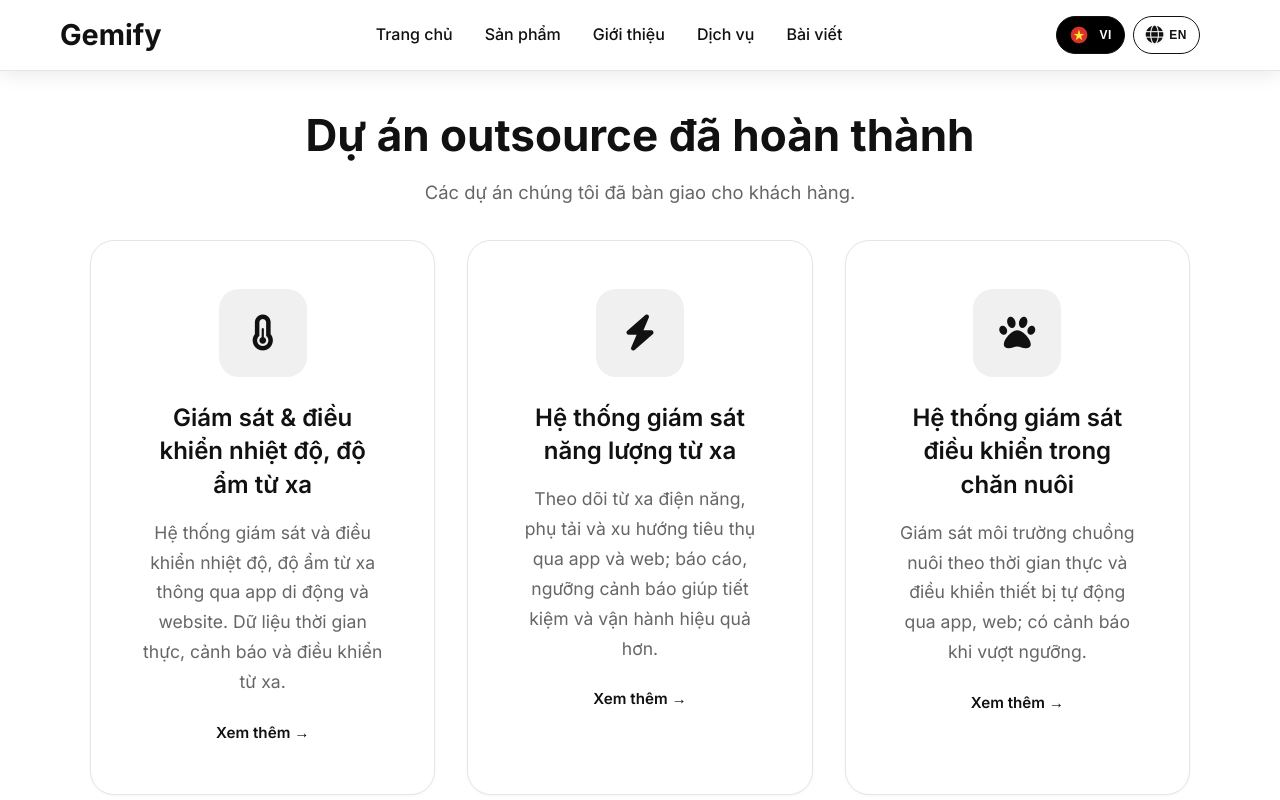
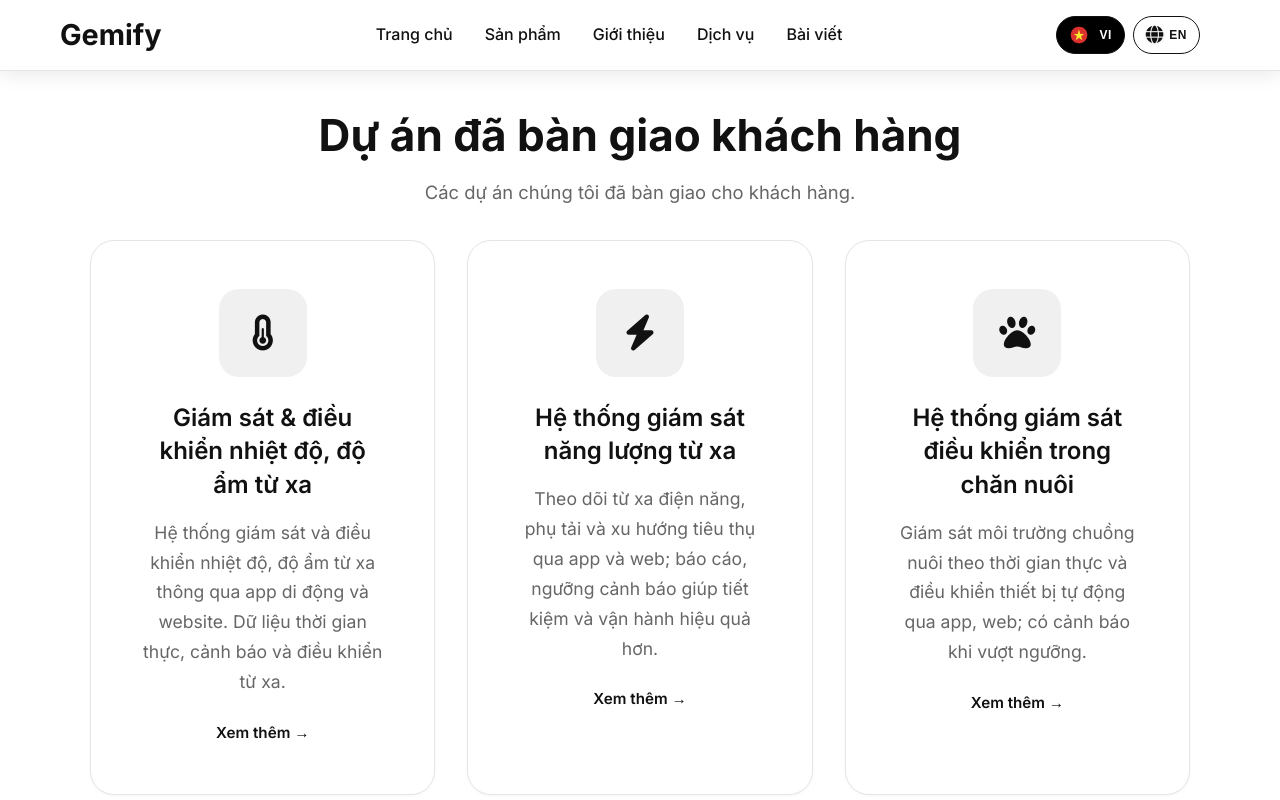
Before and after one commit to s2nmt/DIYtronics, a React (Vite) app: page /projects in a window 1280 px wide. Shown: the top 800 px of the page. Built offline with nearby package versions, Linux system fonts and the light colour scheme.

Commit message:
fix: change text

```diff
--- a/src/i18n/translations.ts
+++ b/src/i18n/translations.ts
@@ -172,8 +172,8 @@ export const translations: Record<Lang, Record<string, string>> = {
       'Giải pháp thiết kế, phát triển phần mềm IoT bao gồm app, website và server,..',
     'services.products.title': 'Sản phẩm công nghệ & Platform IoT',
     'services.products.desc': 'Cung cấp các sản phẩm công nghệ và các platform IoT cho nhu cầu của bạn.',
-    'services.viewProjects': 'Xem các dự án outsource đã hoàn thành',
-    'projects.pageTitle': 'Dự án outsource đã hoàn thành',
+    'services.viewProjects': 'Xem các dự án đã bàn giao khách hàng',
+    'projects.pageTitle': 'Dự án đã bàn giao khách hàng',
     'projects.subtitle': 'Các dự án chúng tôi đã bàn giao cho khách hàng.',
     'projects.readMore': 'Xem thêm →',
     'outsource.project1.title': 'Giám sát & điều khiển nhiệt độ, độ ẩm từ xa',
```
